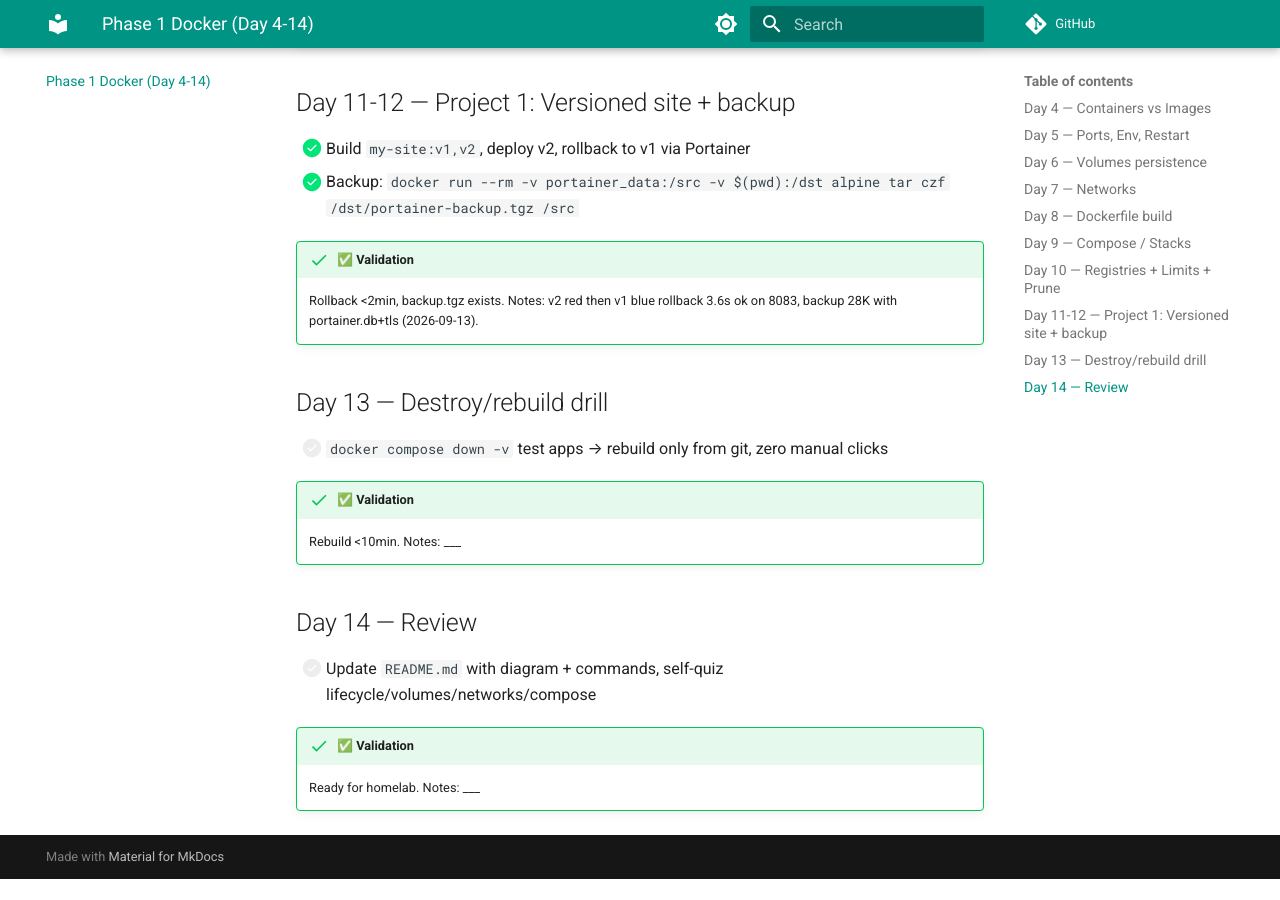
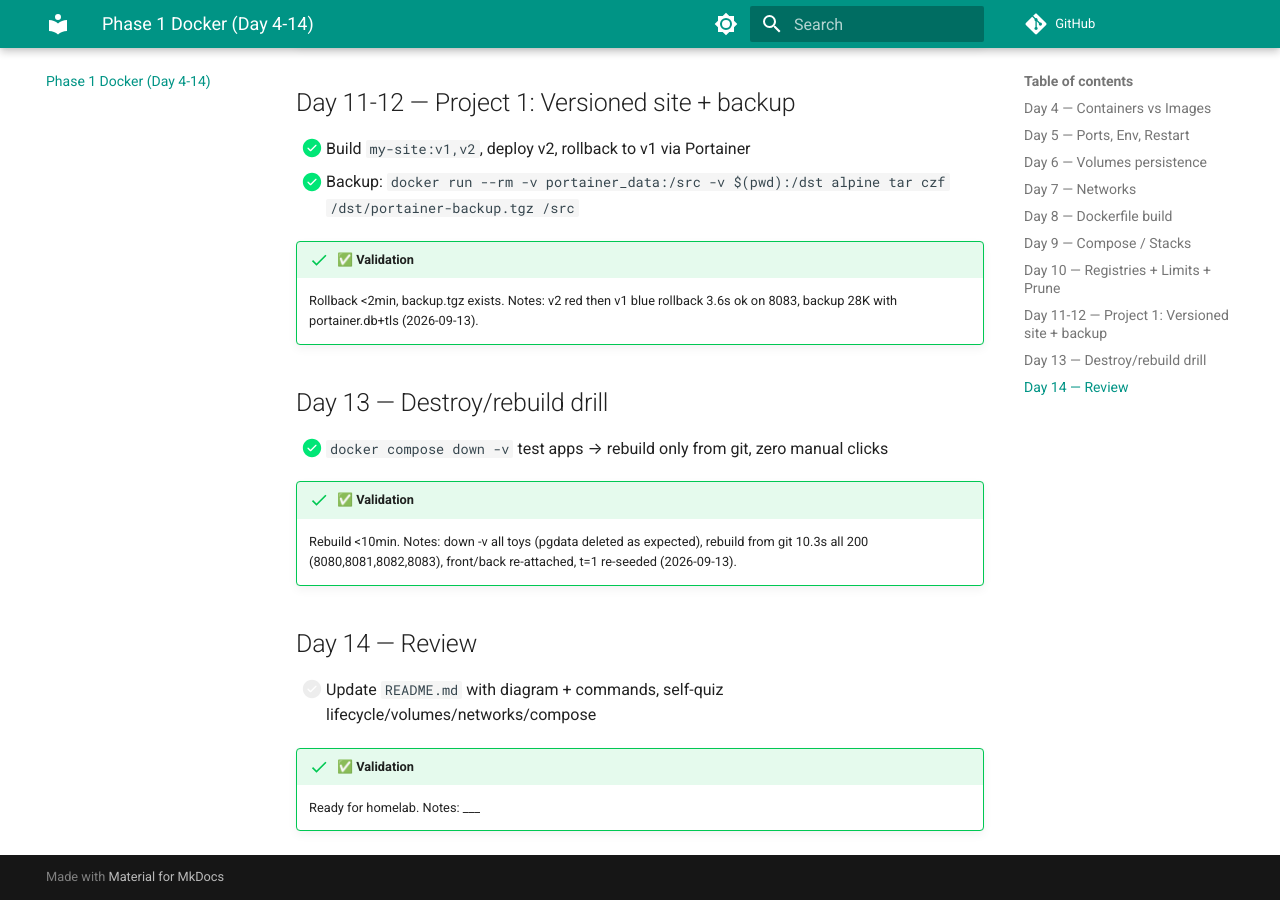
Before and after one commit to krazylearner/devops-stacks, an MkDocs documentation site: the page built from docs/phase-1-docker.md, in a window 1280 px wide and 900 px high, scrolled down 2212 px. Built offline with MkDocs 1.6.1 and Material for MkDocs 9.7.7, drawn with Linux system fonts in a browser that asks for light colours; comment, search, counter and statistics services are not loaded; before the commit the page ends 3091 px from its top, so only the background shows below that.

Commit message:
docs(phase1): validate Day 13 destroy/rebuild 10s

```diff
--- a/docs/phase-1-docker.md
+++ b/docs/phase-1-docker.md
@@ -66,10 +66,10 @@
 
 ## Day 13 — Destroy/rebuild drill
 
-- [ ] `docker compose down -v` test apps → rebuild only from git, zero manual clicks
+- [x] `docker compose down -v` test apps → rebuild only from git, zero manual clicks
 
 !!! success "✅ Validation"
-    Rebuild <10min. Notes: ___
+    Rebuild <10min. Notes: down -v all toys (pgdata deleted as expected), rebuild from git 10.3s all 200 (8080,8081,8082,8083), front/back re-attached, t=1 re-seeded (2026-09-13).
 
 ## Day 14 — Review
 
```
